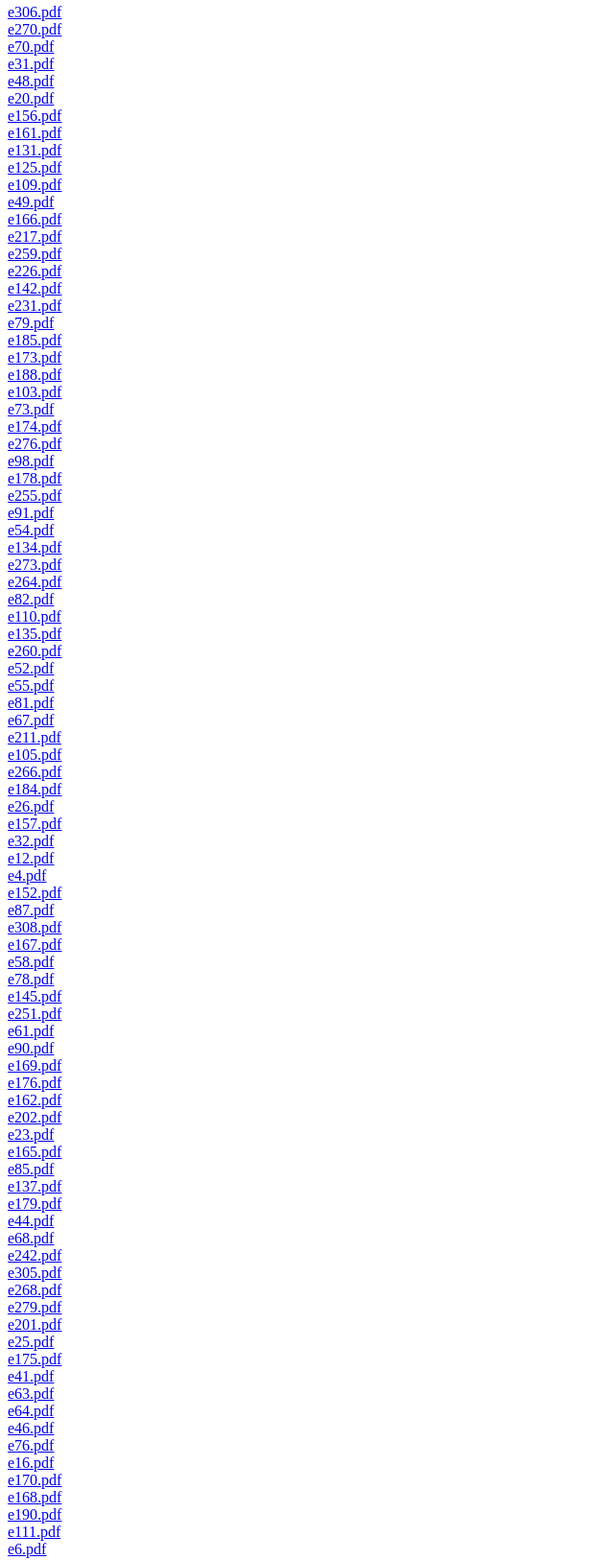
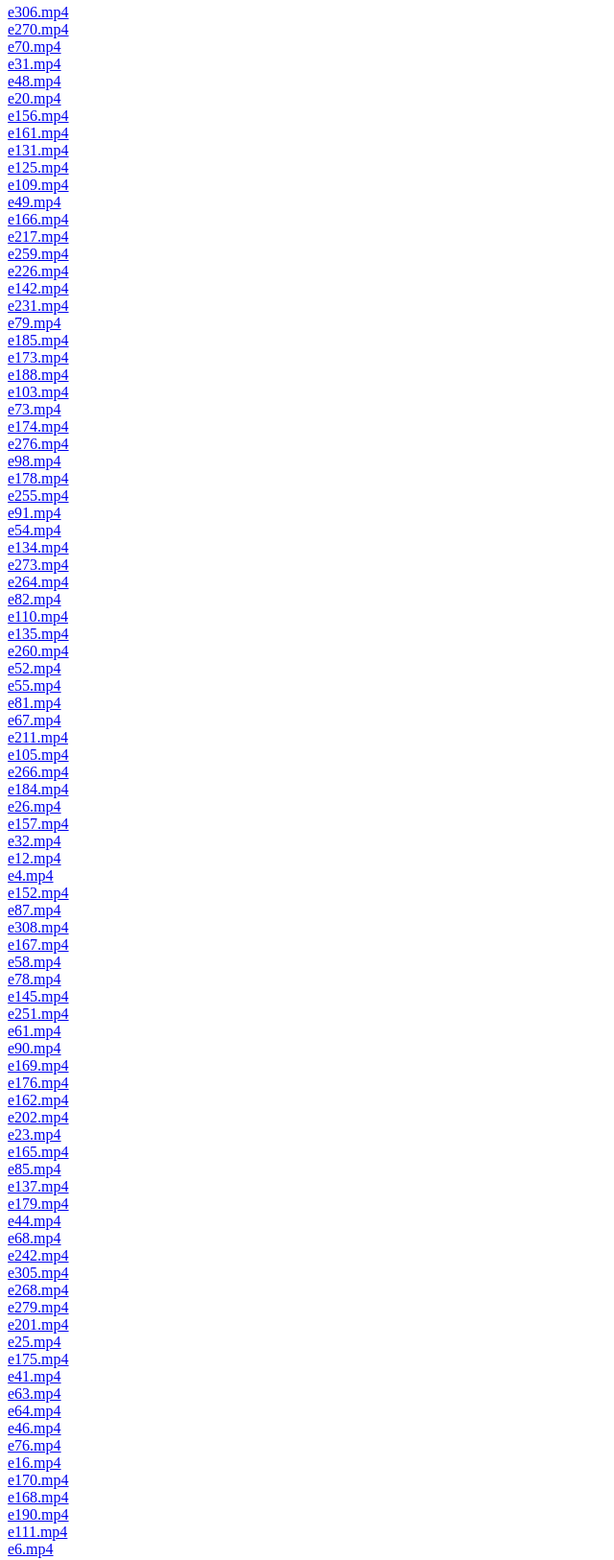
Before and after one commit to edbt2021Proceedings/edbt2021Proceedings.github.io, a plain HTML site: page pitch/index.html in a window 1280 px wide. Shown: the part 4-1630 px from the top of the page at 96% size, without its empty margins (0-640 px from the left). Drawn offline with Linux system fonts and the light colour scheme.

Commit message:
Update index.html

```diff
--- a/pitch/index.html
+++ b/pitch/index.html
@@ -1,94 +1,94 @@
 <html>
 <body>
-<A HREF="e306.pdf">e306.pdf</A></br>
-<A HREF="e270.pdf">e270.pdf</A></br>
-<A HREF="e70.pdf">e70.pdf</A></br>
-<A HREF="e31.pdf">e31.pdf</A></br>
-<A HREF="e48.pdf">e48.pdf</A></br>
-<A HREF="e20.pdf">e20.pdf</A></br>
-<A HREF="e156.pdf">e156.pdf</A></br>
-<A HREF="e161.pdf">e161.pdf</A></br>
-<A HREF="e131.pdf">e131.pdf</A></br>
-<A HREF="e125.pdf">e125.pdf</A></br>
-<A HREF="e109.pdf">e109.pdf</A></br>
-<A HREF="e49.pdf">e49.pdf</A></br>
-<A HREF="e166.pdf">e166.pdf</A></br>
-<A HREF="e217.pdf">e217.pdf</A></br>
-<A HREF="e259.pdf">e259.pdf</A></br>
-<A HREF="e226.pdf">e226.pdf</A></br>
-<A HREF="e142.pdf">e142.pdf</A></br>
-<A HREF="e231.pdf">e231.pdf</A></br>
-<A HREF="e79.pdf">e79.pdf</A></br>
-<A HREF="e185.pdf">e185.pdf</A></br>
-<A HREF="e173.pdf">e173.pdf</A></br>
-<A HREF="e188.pdf">e188.pdf</A></br>
-<A HREF="e103.pdf">e103.pdf</A></br>
-<A HREF="e73.pdf">e73.pdf</A></br>
-<A HREF="e174.pdf">e174.pdf</A></br>
-<A HREF="e276.pdf">e276.pdf</A></br>
-<A HREF="e98.pdf">e98.pdf</A></br>
-<A HREF="e178.pdf">e178.pdf</A></br>
-<A HREF="e255.pdf">e255.pdf</A></br>
-<A HREF="e91.pdf">e91.pdf</A></br>
-<A HREF="e54.pdf">e54.pdf</A></br>
-<A HREF="e134.pdf">e134.pdf</A></br>
-<A HREF="e273.pdf">e273.pdf</A></br>
-<A HREF="e264.pdf">e264.pdf</A></br>
-<A HREF="e82.pdf">e82.pdf</A></br>
-<A HREF="e110.pdf">e110.pdf</A></br>
-<A HREF="e135.pdf">e135.pdf</A></br>
-<A HREF="e260.pdf">e260.pdf</A></br>
-<A HREF="e52.pdf">e52.pdf</A></br>
-<A HREF="e55.pdf">e55.pdf</A></br>
-<A HREF="e81.pdf">e81.pdf</A></br>
-<A HREF="e67.pdf">e67.pdf</A></br>
-<A HREF="e211.pdf">e211.pdf</A></br>
-<A HREF="e105.pdf">e105.pdf</A></br>
-<A HREF="e266.pdf">e266.pdf</A></br>
-<A HREF="e184.pdf">e184.pdf</A></br>
-<A HREF="e26.pdf">e26.pdf</A></br>
-<A HREF="e157.pdf">e157.pdf</A></br>
-<A HREF="e32.pdf">e32.pdf</A></br>
-<A HREF="e12.pdf">e12.pdf</A></br>
-<A HREF="e4.pdf">e4.pdf</A></br>
-<A HREF="e152.pdf">e152.pdf</A></br>
-<A HREF="e87.pdf">e87.pdf</A></br>
-<A HREF="e308.pdf">e308.pdf</A></br>
-<A HREF="e167.pdf">e167.pdf</A></br>
-<A HREF="e58.pdf">e58.pdf</A></br>
-<A HREF="e78.pdf">e78.pdf</A></br>
-<A HREF="e145.pdf">e145.pdf</A></br>
-<A HREF="e251.pdf">e251.pdf</A></br>
-<A HREF="e61.pdf">e61.pdf</A></br>
-<A HREF="e90.pdf">e90.pdf</A></br>
-<A HREF="e169.pdf">e169.pdf</A></br>
-<A HREF="e176.pdf">e176.pdf</A></br>
-<A HREF="e162.pdf">e162.pdf</A></br>
-<A HREF="e202.pdf">e202.pdf</A></br>
-<A HREF="e23.pdf">e23.pdf</A></br>
-<A HREF="e165.pdf">e165.pdf</A></br>
-<A HREF="e85.pdf">e85.pdf</A></br>
-<A HREF="e137.pdf">e137.pdf</A></br>
-<A HREF="e179.pdf">e179.pdf</A></br>
-<A HREF="e44.pdf">e44.pdf</A></br>
-<A HREF="e68.pdf">e68.pdf</A></br>
-<A HREF="e242.pdf">e242.pdf</A></br>
-<A HREF="e305.pdf">e305.pdf</A></br>
-<A HREF="e268.pdf">e268.pdf</A></br>
-<A HREF="e279.pdf">e279.pdf</A></br>
-<A HREF="e201.pdf">e201.pdf</A></br>
-<A HREF="e25.pdf">e25.pdf</A></br>
-<A HREF="e175.pdf">e175.pdf</A></br>
-<A HREF="e41.pdf">e41.pdf</A></br>
-<A HREF="e63.pdf">e63.pdf</A></br>
-<A HREF="e64.pdf">e64.pdf</A></br>
-<A HREF="e46.pdf">e46.pdf</A></br>
-<A HREF="e76.pdf">e76.pdf</A></br>
-<A HREF="e16.pdf">e16.pdf</A></br>
-<A HREF="e170.pdf">e170.pdf</A></br>
-<A HREF="e168.pdf">e168.pdf</A></br>
-<A HREF="e190.pdf">e190.pdf</A></br>
-<A HREF="e111.pdf">e111.pdf</A></br>
-<A HREF="e6.pdf">e6.pdf</A></br>
+<A HREF="e306.mp4">e306.mp4</A></br>
+<A HREF="e270.mp4">e270.mp4</A></br>
+<A HREF="e70.mp4">e70.mp4</A></br>
+<A HREF="e31.mp4">e31.mp4</A></br>
+<A HREF="e48.mp4">e48.mp4</A></br>
+<A HREF="e20.mp4">e20.mp4</A></br>
+<A HREF="e156.mp4">e156.mp4</A></br>
+<A HREF="e161.mp4">e161.mp4</A></br>
+<A HREF="e131.mp4">e131.mp4</A></br>
+<A HREF="e125.mp4">e125.mp4</A></br>
+<A HREF="e109.mp4">e109.mp4</A></br>
+<A HREF="e49.mp4">e49.mp4</A></br>
+<A HREF="e166.mp4">e166.mp4</A></br>
+<A HREF="e217.mp4">e217.mp4</A></br>
+<A HREF="e259.mp4">e259.mp4</A></br>
+<A HREF="e226.mp4">e226.mp4</A></br>
+<A HREF="e142.mp4">e142.mp4</A></br>
+<A HREF="e231.mp4">e231.mp4</A></br>
+<A HREF="e79.mp4">e79.mp4</A></br>
+<A HREF="e185.mp4">e185.mp4</A></br>
+<A HREF="e173.mp4">e173.mp4</A></br>
+<A HREF="e188.mp4">e188.mp4</A></br>
+<A HREF="e103.mp4">e103.mp4</A></br>
+<A HREF="e73.mp4">e73.mp4</A></br>
+<A HREF="e174.mp4">e174.mp4</A></br>
+<A HREF="e276.mp4">e276.mp4</A></br>
+<A HREF="e98.mp4">e98.mp4</A></br>
+<A HREF="e178.mp4">e178.mp4</A></br>
+<A HREF="e255.mp4">e255.mp4</A></br>
+<A HREF="e91.mp4">e91.mp4</A></br>
+<A HREF="e54.mp4">e54.mp4</A></br>
+<A HREF="e134.mp4">e134.mp4</A></br>
+<A HREF="e273.mp4">e273.mp4</A></br>
+<A HREF="e264.mp4">e264.mp4</A></br>
+<A HREF="e82.mp4">e82.mp4</A></br>
+<A HREF="e110.mp4">e110.mp4</A></br>
+<A HREF="e135.mp4">e135.mp4</A></br>
+<A HREF="e260.mp4">e260.mp4</A></br>
+<A HREF="e52.mp4">e52.mp4</A></br>
+<A HREF="e55.mp4">e55.mp4</A></br>
+<A HREF="e81.mp4">e81.mp4</A></br>
+<A HREF="e67.mp4">e67.mp4</A></br>
+<A HREF="e211.mp4">e211.mp4</A></br>
+<A HREF="e105.mp4">e105.mp4</A></br>
+<A HREF="e266.mp4">e266.mp4</A></br>
+<A HREF="e184.mp4">e184.mp4</A></br>
+<A HREF="e26.mp4">e26.mp4</A></br>
+<A HREF="e157.mp4">e157.mp4</A></br>
+<A HREF="e32.mp4">e32.mp4</A></br>
+<A HREF="e12.mp4">e12.mp4</A></br>
+<A HREF="e4.mp4">e4.mp4</A></br>
+<A HREF="e152.mp4">e152.mp4</A></br>
+<A HREF="e87.mp4">e87.mp4</A></br>
+<A HREF="e308.mp4">e308.mp4</A></br>
+<A HREF="e167.mp4">e167.mp4</A></br>
+<A HREF="e58.mp4">e58.mp4</A></br>
+<A HREF="e78.mp4">e78.mp4</A></br>
+<A HREF="e145.mp4">e145.mp4</A></br>
+<A HREF="e251.mp4">e251.mp4</A></br>
+<A HREF="e61.mp4">e61.mp4</A></br>
+<A HREF="e90.mp4">e90.mp4</A></br>
+<A HREF="e169.mp4">e169.mp4</A></br>
+<A HREF="e176.mp4">e176.mp4</A></br>
+<A HREF="e162.mp4">e162.mp4</A></br>
+<A HREF="e202.mp4">e202.mp4</A></br>
+<A HREF="e23.mp4">e23.mp4</A></br>
+<A HREF="e165.mp4">e165.mp4</A></br>
+<A HREF="e85.mp4">e85.mp4</A></br>
+<A HREF="e137.mp4">e137.mp4</A></br>
+<A HREF="e179.mp4">e179.mp4</A></br>
+<A HREF="e44.mp4">e44.mp4</A></br>
+<A HREF="e68.mp4">e68.mp4</A></br>
+<A HREF="e242.mp4">e242.mp4</A></br>
+<A HREF="e305.mp4">e305.mp4</A></br>
+<A HREF="e268.mp4">e268.mp4</A></br>
+<A HREF="e279.mp4">e279.mp4</A></br>
+<A HREF="e201.mp4">e201.mp4</A></br>
+<A HREF="e25.mp4">e25.mp4</A></br>
+<A HREF="e175.mp4">e175.mp4</A></br>
+<A HREF="e41.mp4">e41.mp4</A></br>
+<A HREF="e63.mp4">e63.mp4</A></br>
+<A HREF="e64.mp4">e64.mp4</A></br>
+<A HREF="e46.mp4">e46.mp4</A></br>
+<A HREF="e76.mp4">e76.mp4</A></br>
+<A HREF="e16.mp4">e16.mp4</A></br>
+<A HREF="e170.mp4">e170.mp4</A></br>
+<A HREF="e168.mp4">e168.mp4</A></br>
+<A HREF="e190.mp4">e190.mp4</A></br>
+<A HREF="e111.mp4">e111.mp4</A></br>
+<A HREF="e6.mp4">e6.mp4</A></br>
 </body>
 </html>
```
